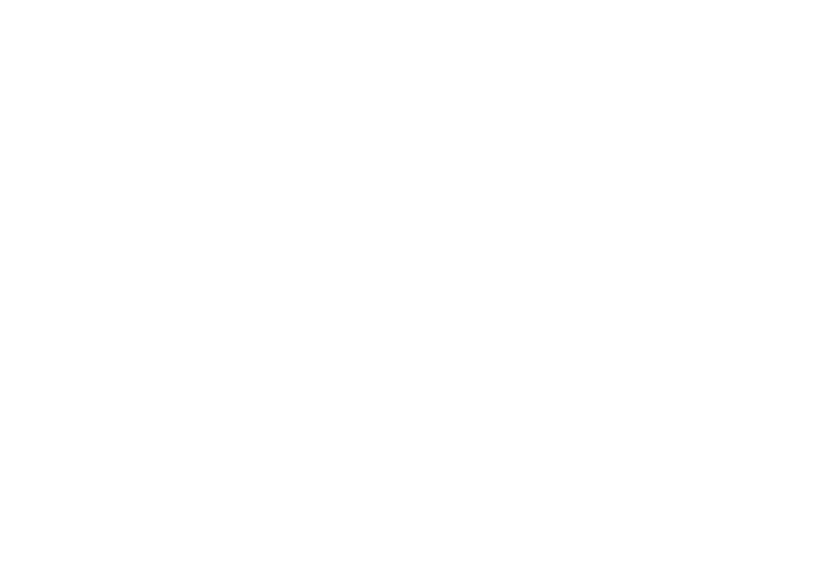
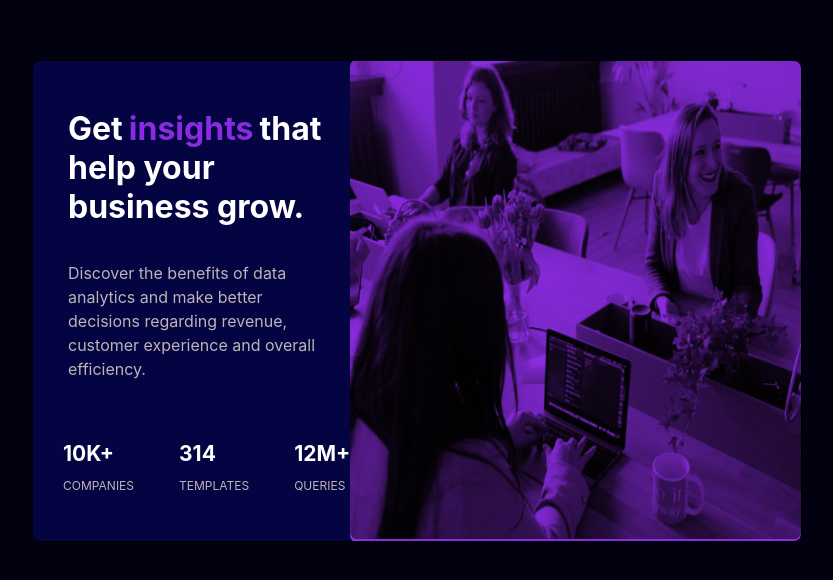
Before and after one commit to cyrilmuchemi/Stats-Preview-Component, a plain HTML site: page index.html in a window 1280 px wide. Shown: the whole page, without its empty margins (28-861 px from the left). Drawn offline with Linux system fonts and the light colour scheme.

Commit message:
Complete desktop view

```diff
--- a/index.html
+++ b/index.html
@@ -8,6 +8,34 @@
     <title>Stats Preview Component</title>
 </head>
 <body>
-
+    <div class="stats_container">
+        <div class="stats__container-details">
+            <div class="stats__container-details-heading">
+               <h1>Get<span>insights</span>that help your business grow.</h1>
+               <p class="stats-paragraph">
+                Discover the benefits of data analytics and make
+                better decisions regarding revenue, customer experience
+                and overall efficiency.
+                </p>
+                <div class="stats__container-details-stats">
+                    <div class="number">
+                    <h2>10K+</h2>
+                    <p>COMPANIES</p>
+                    </div>
+                    <div class="number">
+                    <h2>314</h2>
+                    <p>TEMPLATES</p>
+                    </div>
+                    <div class="number">
+                    <h2>12M+</h2>
+                    <p>QUERIES</p>
+                    </div>
+                </div>
+            </div>
+        </div>
+        <div class="stats_container-image">
+            <img id="image" src="src/images/image-desktop.jpg" alt="header photo">
+        </div>
+    </div>
 </body>
 </html>
--- a/styles.css
+++ b/styles.css
@@ -0,0 +1,94 @@
+* {
+    background: rgb(1, 1, 15);
+    margin: 0;
+    font-family: 'Inter', sans-serif;
+    padding: 0;
+}
+
+.stats_container {
+    display: flex;
+    width: 60%;
+    overflow: hidden;
+    margin-left: 60px;
+    border-radius: 8px;
+    margin-top: 60px;
+    justify-content: center;
+    align-items: center;
+    height: 60vh;
+    border: 1px solid black;
+    background: rgb(4, 4, 67);
+}
+
+.stats__container-details {
+    display: flex;
+    flex-direction: column;
+    width: 50%;
+    background: rgb(4, 4, 67);
+}
+
+.stats__container-details-heading {
+    background: rgb(4, 4, 67);
+}
+
+.stats__container-details-heading h1 {
+    background: rgb(4, 4, 67);
+    color: #fff;
+    width: 90%;
+    padding-left: 35px;
+}
+
+span {
+    padding-left: 6px;
+    padding-right: 6px;
+    background: rgb(4, 4, 67);
+    color: blueviolet;
+}
+
+.stats-paragraph {
+    color: rgb(189, 180, 180);
+    background: rgb(4, 4, 67);
+    margin-top: 35px;
+    line-height: 24px;
+    padding-left: 35px;
+    width: 80%;
+}
+
+.stats__container-details-stats {
+    display: flex;
+    background: rgb(4, 4, 67);
+    margin-top: 60px;
+    gap: 15px;
+}
+
+.number {
+    display: flex;
+    gap: 12px;
+    padding-left: 30px;
+    font-size: 14px;
+    flex-direction: column;
+    background: rgb(4, 4, 67);
+    color: #fff;
+}
+
+.number h2 {
+    color: #fff;
+    background: rgb(4, 4, 67);
+}
+
+.number p {
+    background: rgb(4, 4, 67);
+    font-size: 12px;
+    color: rgb(189, 180, 180);
+}
+
+.stats_container-image {
+    background-color: blueviolet;
+    border-radius: 8px;
+}
+
+#image {
+    border-radius: 8px;
+    mix-blend-mode: multiply;
+    width: 100%;
+    height: 60vh;
+}
```
Also changed, not shown: src/images/image-desktop.jpg (added), src/images/image-mobile.jpg (added).
